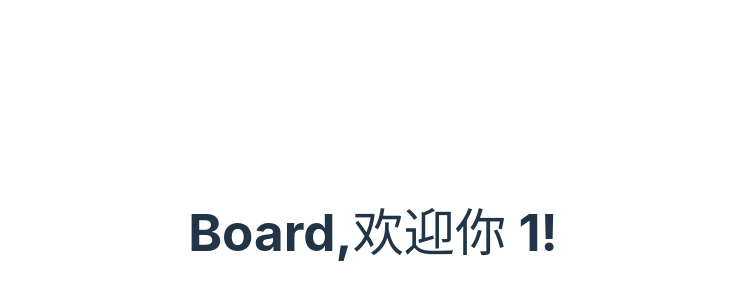
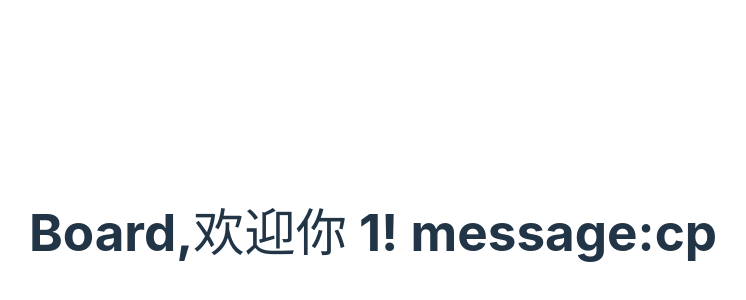
Before and after one commit to liyahuan/react-be-demo, a React (Vite) app: page /board/1 in a window 1280 px wide. Shown: the part 168-468 px from the top of the page, without its empty margins (267-1013 px from the left). Built offline with nearby package versions, Linux system fonts and the light colour scheme.

Commit message:
feat: 使用hooks做了一个自动更新缓存的useLocalStorage组件

```diff
--- /dev/null
+++ b/src/hooks/useLocalStorage.tsx
@@ -0,0 +1,13 @@
+import { useEffect, useState } from "react"
+
+export function useLocalStorage(key: string, defaultvalue: string){
+
+  const [message,setMessage] = useState(defaultvalue)
+  //每次只要message变化，就会自动同步到本地
+  useEffect(()=>{
+    window.localStorage.setItem(key,message)
+  },[message,key])
+
+  return [message, setMessage]
+  // 仿照useState的写法
+}
--- a/src/pages/Board/index.tsx
+++ b/src/pages/Board/index.tsx
@@ -1,20 +1,24 @@
 import { useParams, useLocation } from "react-router-dom";
-
+import { useLocalStorage } from "../../hooks/useLocalStorage"
 function Board (){
   const params = useParams();
   // useParams 可以拿到动态路由的值
   //userLocation 可以获取到Url的信息
   const name = params.name;
   const location = useLocation();
-  console.log(params);
-  console.log(location)
-
   const pram = `[${JSON.stringify(params)}]`
   const loction = `[${JSON.stringify(location)}]`
   console.log(`params: ${pram},location:${loction}`)
+
+  const [message, setMessage] = useLocalStorage('hooks-key','阿菲')
+
+  setTimeout(() => {
+    setMessage('cp')
+  }, 5000);
+
   return(
     <h1>
-      Board,欢迎你 {name}!
+      Board,欢迎你 {name}! message:{message}
     </h1>
   )
 }
--- a/src/pages/Layout/index.tsx
+++ b/src/pages/Layout/index.tsx
@@ -34,6 +34,7 @@ function Layout (){
         setIsScrolled(true);
         const handleScroll = () => {
           const scrollY = window.scrollY;
+          //document.documentElement.scrollTop == window.scrollY
           console.log(`scrollY: ${scrollY}`)
           // > offsetTop - windowHeight
           {/* < offsetTop + offsetHeight */}
@@ -51,8 +52,6 @@ function Layout (){
           window.removeEventListener('scroll', handleScroll);
         };
       }
-
-
     }
   }, []);
   return(
@@ -62,7 +61,7 @@ function Layout (){
       我是 一级路由layout组件
        {/*  when form not in view，fixed the form position bottom，
      with windowScroll, form in viewport，remove the fixed position of form*/}
-      <div style={{'height':'500px', 'background':'yellowgreen','width':'100%'}}>我是占位的内容</div>
+      <div style={{height:'500px', background:'yellowgreen',width:'100%'}}>我是占位的内容</div>
       <div className= {`formWrapper  ${isScrolled ? 'fixedForm' : 'normalForm'} `  }>
         <form action="" ref={formRef}>
           <input type="password" value={name} onChange={e => setName(e.target.value)} placeholder="请输入你的名字" />
@@ -71,7 +70,7 @@ function Layout (){
           <p className="error">{error}</p>
         </form>
       </div>
-      <div style={{'height':'700px', 'background':'orange','width':'100%'}}>我是占位的内容</div>
+      <div style={{height:'700px', background:'orange',width:'100%'}}>我是占位的内容</div>
       {/* <div>
         <ul>
           <li>
```
Also changed, not shown: Study.txt.
